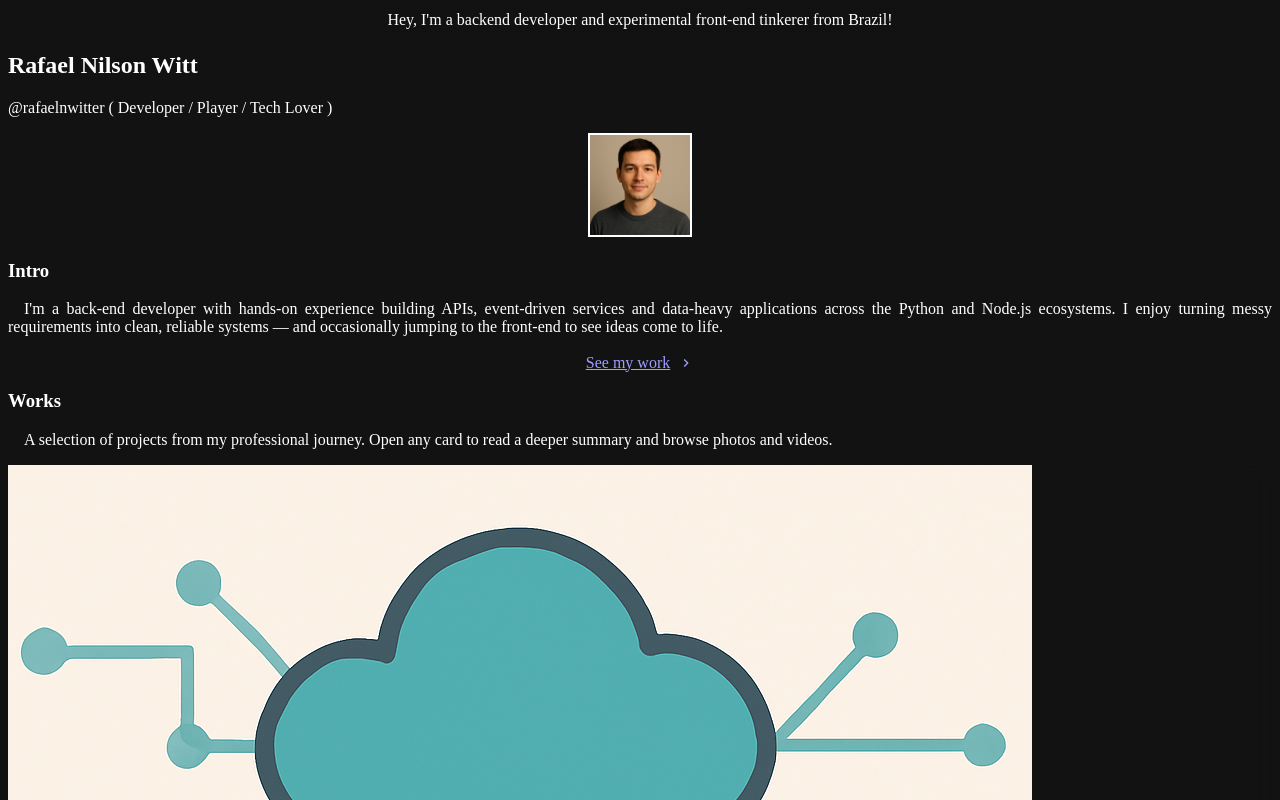
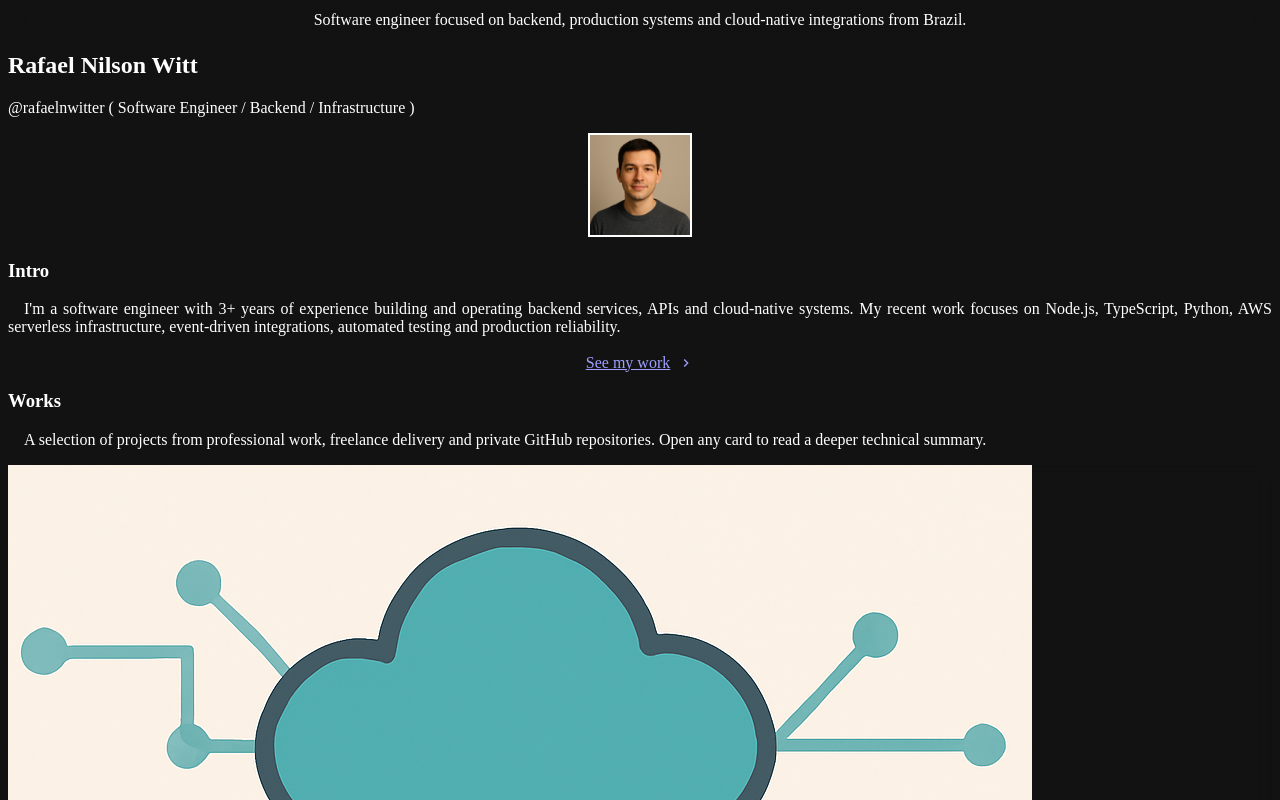
Before and after one commit to rafaelnwitter/portfolio, a Next.js app: page / in a window 1280 px wide. Shown: the top 800 px of the page. Built offline with nearby package versions, Linux system fonts and the light colour scheme.

Commit message:
feat: update professional experience bio

```diff
--- a/pages/index.js
+++ b/pages/index.js
@@ -18,7 +18,7 @@ import Layout from '../components/layouts/article'
 import Section from '../components/section'
 import WorkCard from '../components/work-card'
 import { featuredWorks as works } from '../lib/works'
-import { IoLogoInstagram, IoLogoGithub, IoLogoLinkedin } from 'react-icons/io5'
+import { IoLogoGithub, IoLogoInstagram, IoLogoLinkedin } from 'react-icons/io5'
 
 const ProfileImage = chakra(Image, {
   shouldForwardProp: prop => ['width', 'height', 'src', 'alt'].includes(prop)
@@ -37,8 +37,8 @@ const Home = () => (
         bg={useColorModeValue('whiteAlpha.500', 'whiteAlpha.200')}
         css={{ backdropFilter: 'blur(10px)' }}
       >
-        Hey, I&apos;m a backend developer and experimental front-end tinkerer
-        from Brazil!
+        Software engineer focused on backend, production systems and
+        cloud-native integrations from Brazil.
       </Box>
 
       <Box display={{ md: 'flex' }}>
@@ -46,7 +46,7 @@ const Home = () => (
           <Heading as="h2" variant="page-title">
             Rafael Nilson Witt
           </Heading>
-          <p>@rafaelnwitter ( Developer / Player / Tech Lover )</p>
+          <p>@rafaelnwitter ( Software Engineer / Backend / Infrastructure )</p>
         </Box>
         <Box
           flexShrink={0}
@@ -80,11 +80,11 @@ const Home = () => (
           Intro
         </Heading>
         <Paragraph>
-          I&apos;m a back-end developer with hands-on experience building APIs,
-          event-driven services and data-heavy applications across the Python
-          and Node.js ecosystems. I enjoy turning messy requirements into clean,
-          reliable systems &mdash; and occasionally jumping to the front-end to
-          see ideas come to life.
+          I&apos;m a software engineer with 3+ years of experience building and
+          operating backend services, APIs and cloud-native systems. My recent
+          work focuses on Node.js, TypeScript, Python, AWS serverless
+          infrastructure, event-driven integrations, automated testing and
+          production reliability.
         </Paragraph>
         <Box align="center" my={4}>
           <Button
@@ -105,8 +105,9 @@ const Home = () => (
             Works
           </Heading>
           <Paragraph>
-            A selection of projects from my professional journey. Open any card
-            to read a deeper summary and browse photos and videos.
+            A selection of projects from professional work, freelance delivery
+            and private GitHub repositories. Open any card to read a deeper
+            technical summary.
           </Paragraph>
           <SimpleGrid columns={{ base: 1, md: 2 }} gap={5} mt={5}>
             {works.map(work => (
@@ -148,7 +149,9 @@ const Home = () => (
           <br />
           <BioSection>
             <BioYear>2021</BioYear>
-            <BioSec>Full-stack Developer Jr. at Expertise Solutions</BioSec>{' '}
+            <BioSec>
+              Full-stack Developer Jr. at Expertise Solutions
+            </BioSec>{' '}
             <br />
             <BioSpec>
               Worked with: NodeJS, NestJS, TypeScript, React, GraphQL,
@@ -166,8 +169,39 @@ const Home = () => (
           </BioSection>
           <br />
           <BioSection>
+            <BioYear>2024</BioYear>
+            <BioSec>Freelance Full-stack Engineer at 99Freelas</BioSec> <br />
+            <BioSpec>
+              Worked with: SaaS platforms, API integrations, Meta Graph API,
+              Google Ads API, JWT, Swagger, OAuth2
+            </BioSpec>
+          </BioSection>
+          <br />
+          <BioSection>
+            <BioYear>2025</BioYear>
+            <BioSec>Full Stack Engineer at Quality Digital</BioSec> <br />
+            <BioSpec>
+              Worked with: Node.js 22, TypeScript, AWS Lambda, DynamoDB, SQS,
+              SNS, EventBridge, VTEX, Jest, Datadog
+            </BioSpec>
+          </BioSection>
+          <br />
+          <BioSection>
+            <BioYear>2025</BioYear>
+            <BioSec>
+              Solution Architect POCs for Brightdome / Fluidra
+            </BioSec>{' '}
+            <br />
+            <BioSpec>
+              Worked with: Alokai, AEM Headless, MedusaJS, Stripe, Algolia,
+              regionalization, headless commerce architecture
+            </BioSpec>
+          </BioSection>
+          <br />
+          <BioSection>
             <BioYear>Now</BioYear>
-            Deepening Node.js and NestJS (TypeScript) for backend development
+            Building production-ready backend and infrastructure systems with
+            Node.js, TypeScript, Python and AWS
           </BioSection>
         </Box>
       </Section>
```
